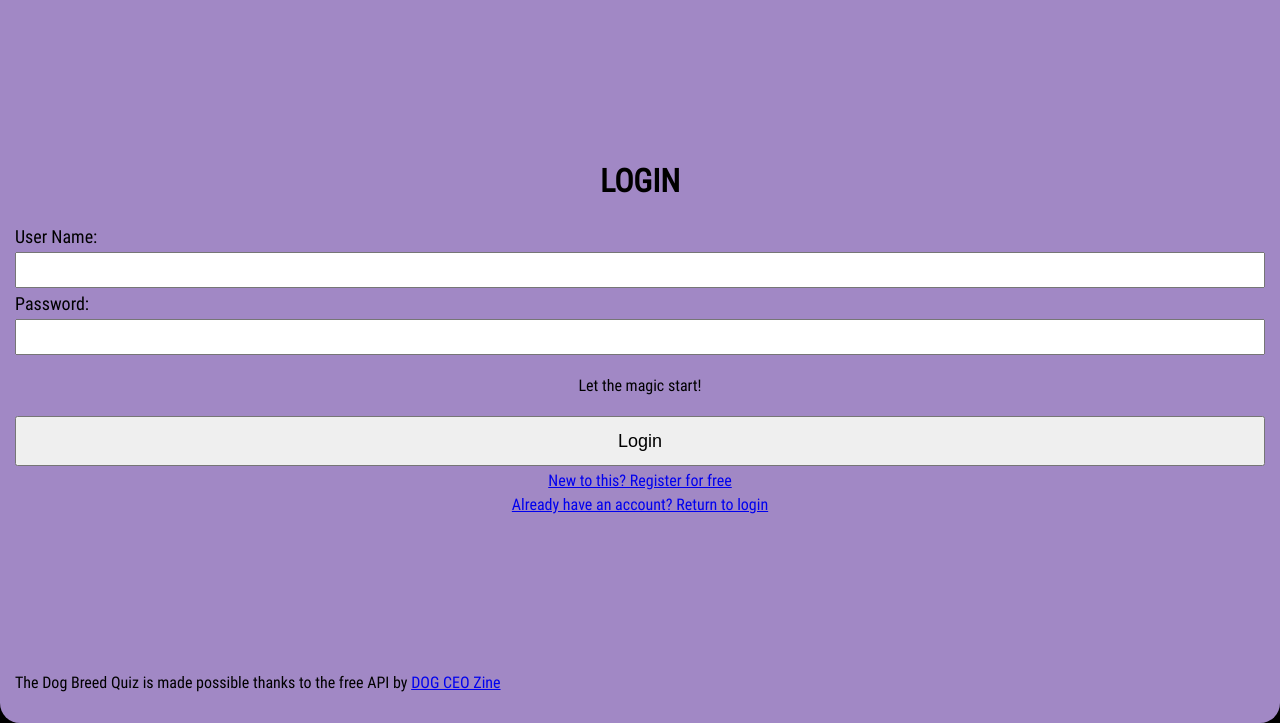
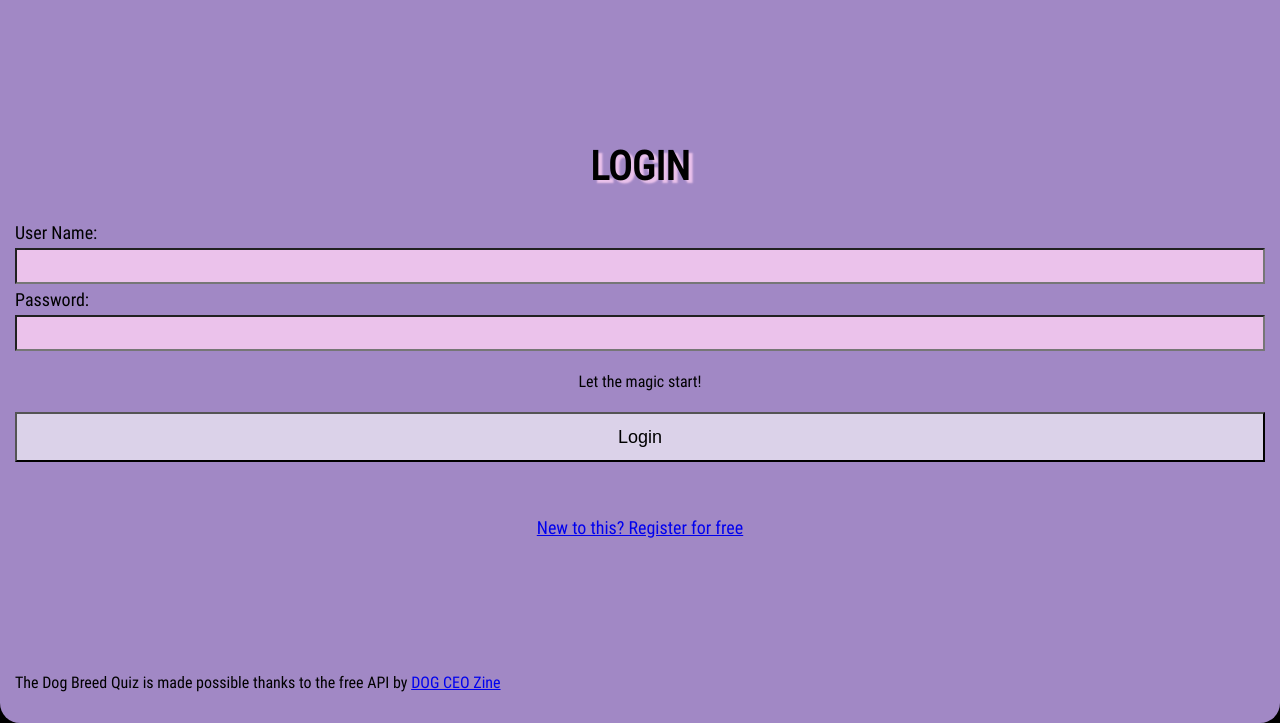
Before and after one commit to elviradisa/Assignment-U1, a plain HTML site: page index.html in a window 1280 px wide. Shown: the part 77-800 px from the top of the page. Drawn offline with Linux system fonts and the light colour scheme; files whose address does not match are found by name.

Commit message:
update login_register css

```diff
--- a/css/login_register.css
+++ b/css/login_register.css
@@ -4,14 +4,19 @@
     gap: 5px;
 }
 
+#title_login {
+    font-size: 40px;
+    text-shadow: 4px 3px 2px rgb(235, 194, 235);
+}
+
 .text_center {
     text-align: center;
 }
 
-.register {
-    margin-top: 50px;
-    font-size: 18px;
+input {
+    background-color: rgb(235, 194, 235);
 }
+
 
 label {
     font-size: 18px;
@@ -24,8 +29,16 @@ input {
 button {
     height: 50px;
     font-size: 18px;
+    background-color: rgba(255, 255, 255, 0.618);
 }
 
-.return_login {
+.go_to_register_text {
+    margin-top: 50px;
+    font-size: 18px;
+}
+
+.go_to_login_text {
     display: none;
+    margin-top: 50px;
+    font-size: 18px;
 }
```
